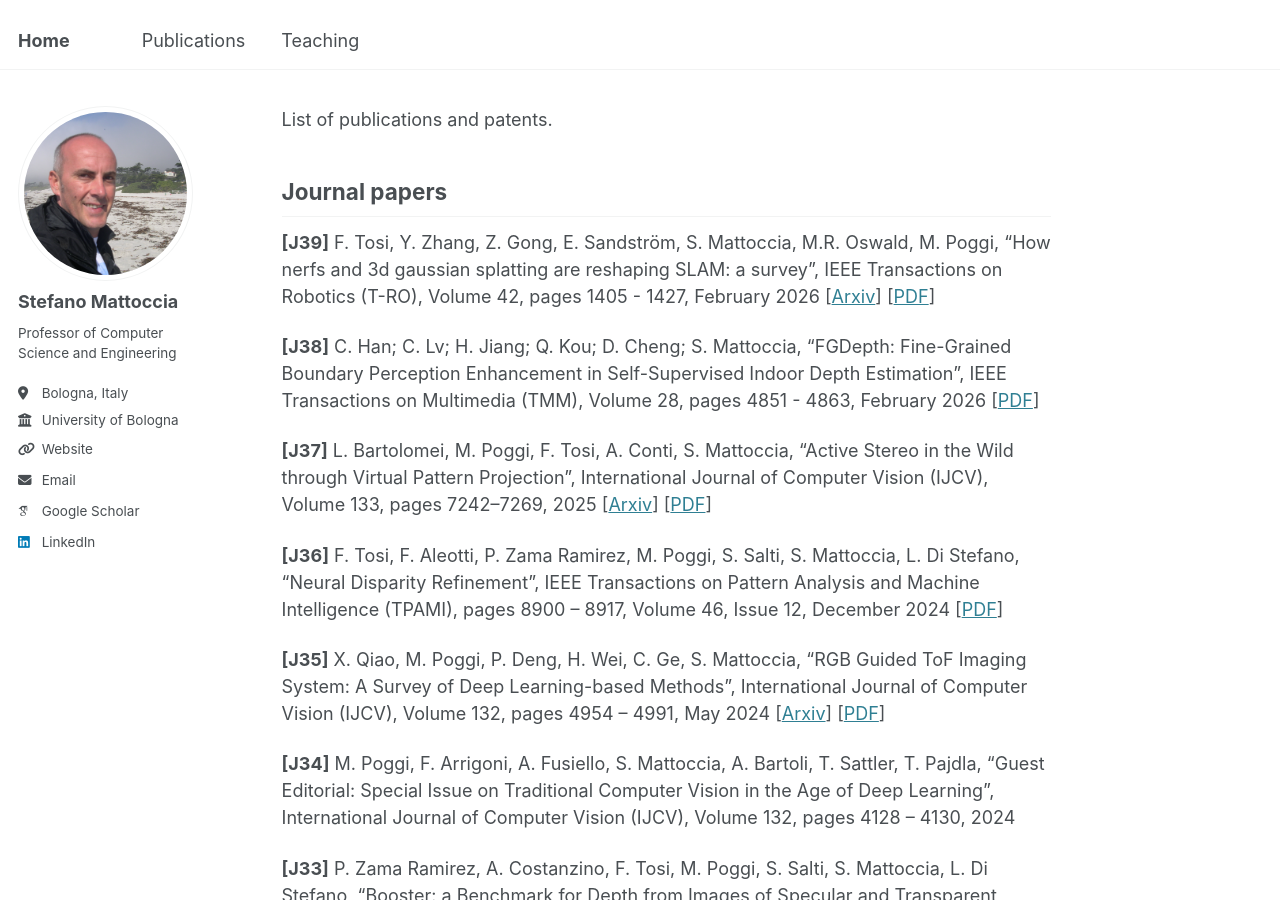
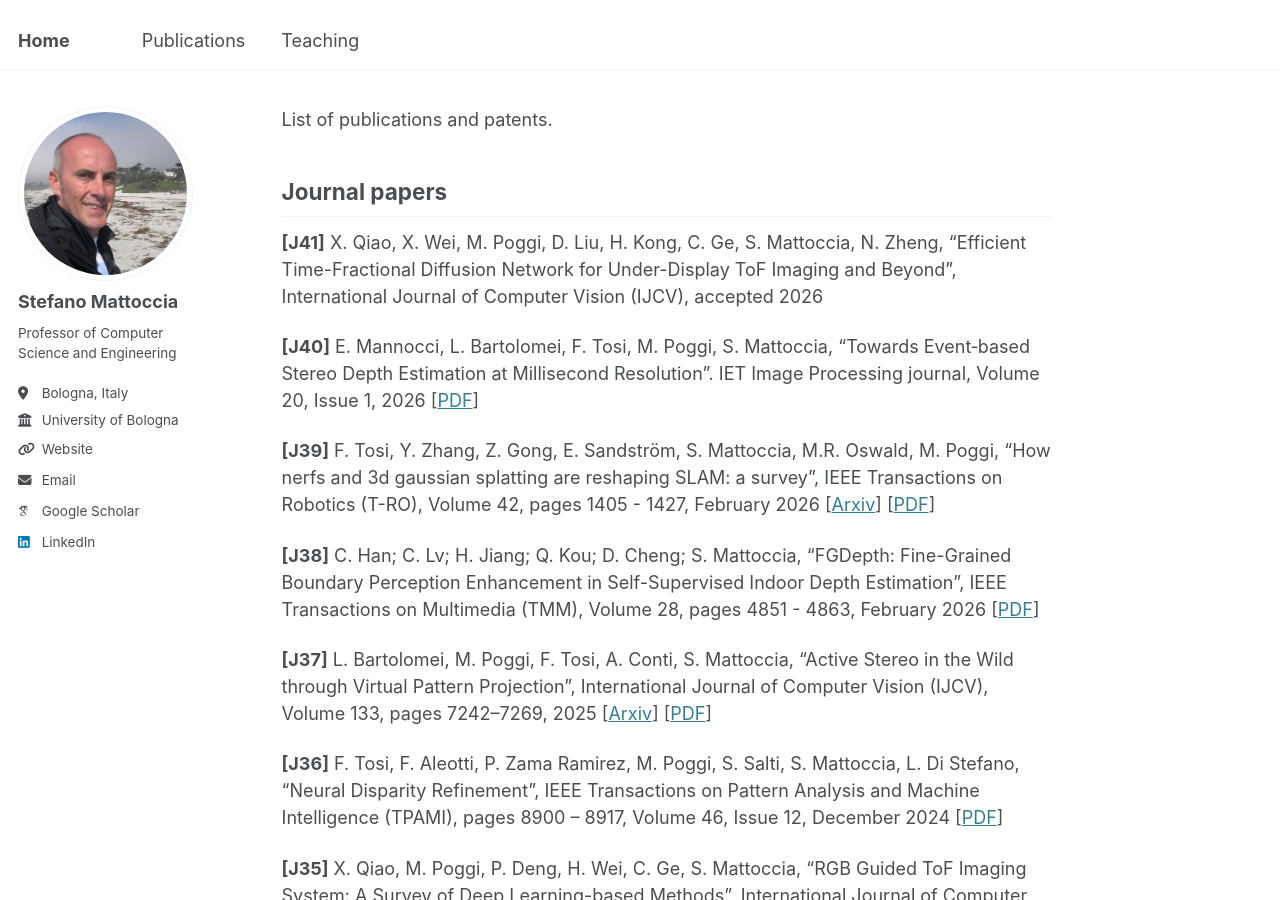
Before and after one commit to stefanomattoccia/stefanomattoccia.github.io, a Jekyll site: the page built from _pages/publications.md, in a window 1280 px wide and 900 px high. Built offline with Jekyll 4.4.1, drawn with Linux system fonts in a browser that asks for light colours; some web fonts are replaced.

Commit message:
Update publications with new journal entries
Added new journal papers to the publications section.

```diff
--- a/_pages/publications.md
+++ b/_pages/publications.md
@@ -11,6 +11,10 @@ List of publications and patents.
 
 Journal papers
 ------
+
+**[J41]** X. Qiao, X. Wei, M. Poggi, D. Liu, H. Kong, C. Ge, S. Mattoccia, N. Zheng, “Efficient Time-Fractional Diffusion Network for Under-Display ToF Imaging and Beyond”, International Journal of Computer Vision (IJCV), accepted 2026
+
+**[J40]** E. Mannocci, L. Bartolomei, F. Tosi, M. Poggi, S. Mattoccia, "Towards Event‐based Stereo Depth Estimation at Millisecond Resolution". IET Image Processing journal, Volume 20, Issue 1, 2026 [[PDF](https://ietresearch.onlinelibrary.wiley.com/doi/epdf/10.1049/ipr2.70472)]
 
 **[J39]** F. Tosi, Y. Zhang, Z. Gong, E. Sandström, S. Mattoccia, M.R. Oswald, M. Poggi, “How nerfs and 3d gaussian splatting are reshaping SLAM: a survey”, IEEE Transactions on Robotics (T-RO), Volume 42, pages 1405 - 1427, February 2026 [[Arxiv](https://arxiv.org/pdf/2402.13255)] [[PDF](https://ieeexplore.ieee.org/document/11399632)]
 
```
